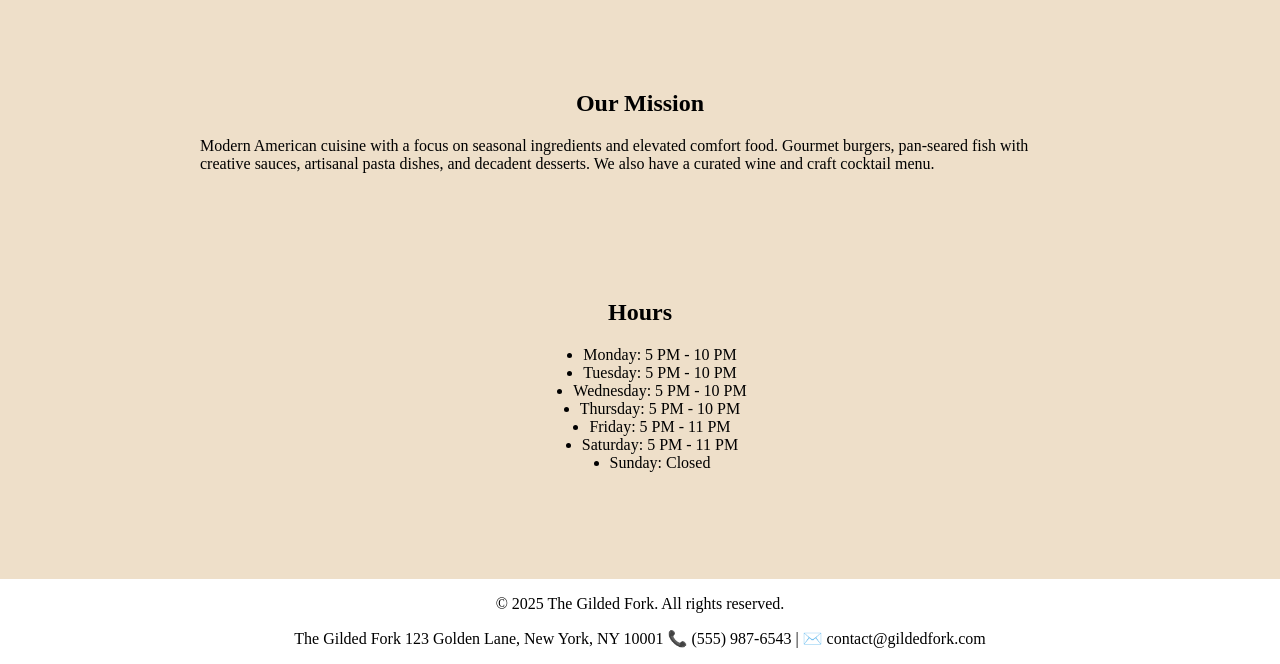
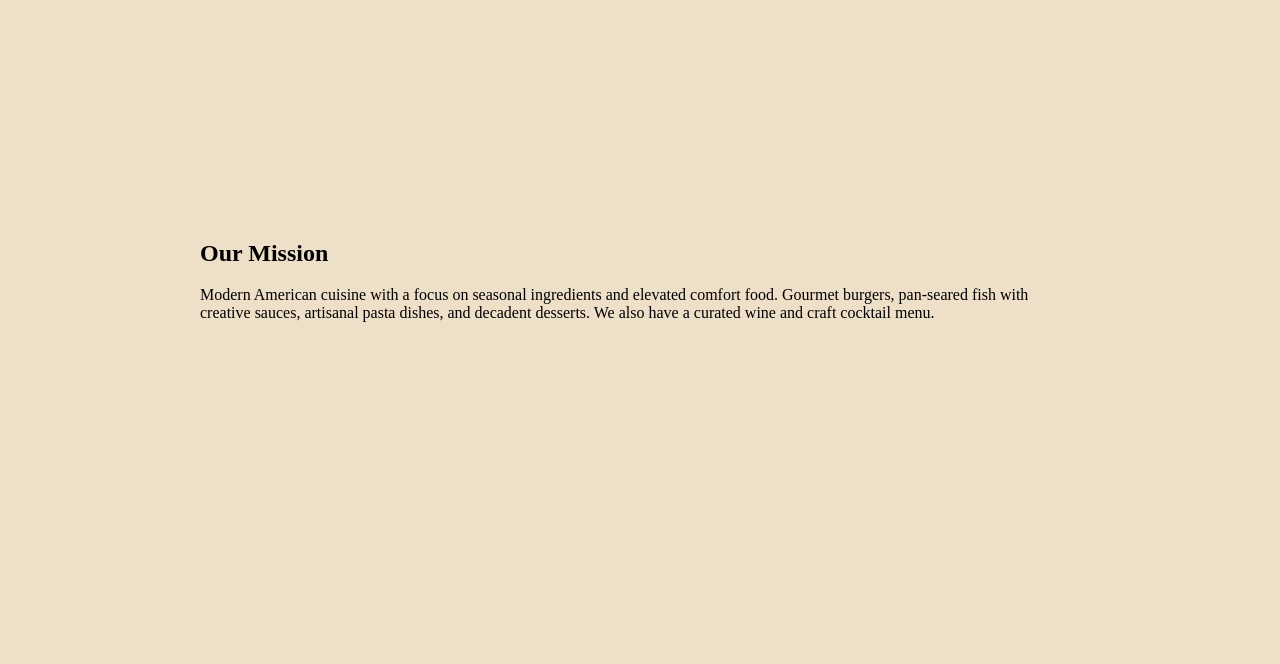
Before and after one commit to JSzkup/odin-restaurant-page, a website built with webpack: page src/template.html in a window 1280 px wide. Shown: the part 258-922 px from the top of the page. After the commit the page ends 837 px from the top, so only its background shows below. Built offline with nearby package versions, Linux system fonts and the light colour scheme.

Commit message:
swap some HOME page to DOM

```diff
--- a/src/home.js
+++ b/src/home.js
@@ -1 +1,19 @@
-// TODO replace html with DOM manipulation upon page load & clicking the "HOME" button
+
+export function addHomeHTML() {
+    const content = document.querySelector("#content");
+
+    const descriptionDIV = document.createElement("div");
+
+    const subHeader = document.createElement("h2");
+    subHeader.textContent = "Our Mission";
+
+    const descriptionP = document.createElement("p");
+    descriptionP.textContent = `Modern American cuisine with a focus on seasonal ingredients and elevated comfort food. Gourmet
+                                burgers, pan-seared fish with creative sauces, artisanal pasta dishes, and decadent desserts. We also
+                                have a curated wine and craft cocktail menu.`;
+
+    descriptionDIV.appendChild(subHeader);
+    descriptionDIV.appendChild(descriptionP);
+
+    content.appendChild(descriptionDIV);
+};
--- a/src/index.js
+++ b/src/index.js
@@ -1,4 +1,6 @@
 import "./styles.css";
-import { home } from "./home.js";
+import { addHomeHTML } from "./home.js";
+
+addHomeHTML();
 
 console.log("Hello, world!");
--- a/src/styles.css
+++ b/src/styles.css
@@ -16,7 +16,7 @@ nav {
     justify-content: space-evenly;
 
     width: 100vw;
-    margin: 5px 10px;
+    margin: 5px 0;
 }
 
 nav>button {
--- a/src/template.html
+++ b/src/template.html
@@ -23,7 +23,7 @@
 
     <div id="content">
 
-        <div id="description">
+        <!-- <div id="description">
             <h2>Our Mission</h2>
             <p>
                 Modern American cuisine with a focus on seasonal ingredients and elevated comfort food. Gourmet
@@ -54,7 +54,7 @@
             123 Golden Lane, New York, NY 10001
             📞 (555) 987-6543 | ✉️ contact@gildedfork.com
         </p>
-    </div>
+    </div> -->
 
 </body>
 
```
